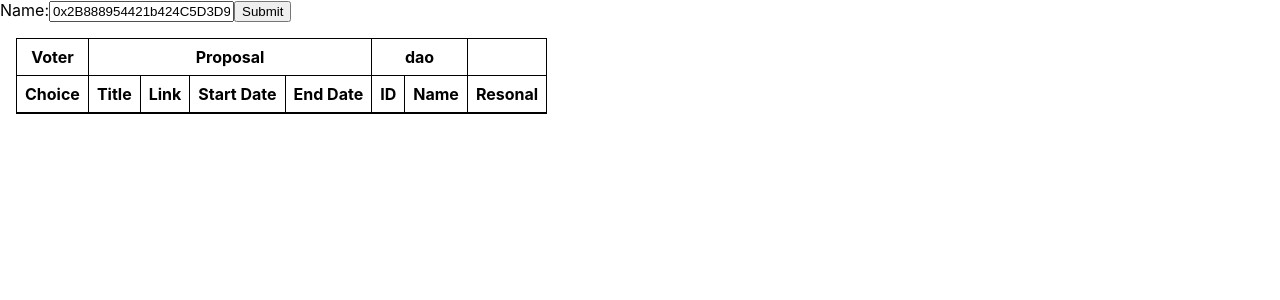
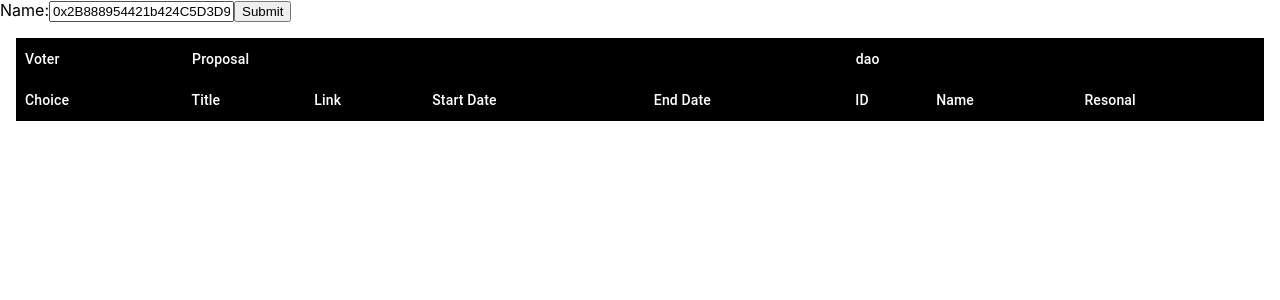
Before and after one commit to senate-dao/senate-dash, a Next.js app: page /votes in a window 1280 px wide. Shown: the top 300 px of the page. Built offline with nearby package versions, Linux system fonts and the light colour scheme.

Commit message:
add materil ui for tables

```diff
--- a/pages/votes/index.js
+++ b/pages/votes/index.js
@@ -3,6 +3,12 @@ import React, { useEffect, useState } from 'react'
 import styled from 'styled-components'
 import { useTable } from 'react-table'
 import { get_votes } from '../../src/votes';
+import { styled as mustyled } from '@mui/material/styles';
+import MaUTable from '@mui/material/Table'
+import TableBody from '@mui/material/TableBody'
+import TableCell, { tableCellClasses } from '@mui/material/TableCell';
+import TableHead from '@mui/material/TableHead'
+import TableRow from '@mui/material/TableRow'
 
 const Styles = styled.div`
   padding: 1rem;
@@ -33,6 +39,26 @@ const Styles = styled.div`
   }
 `
 
+const StyledTableCell = mustyled(TableCell)(({ theme }) => ({
+  [`&.${tableCellClasses.head}`]: {
+    backgroundColor: theme.palette.common.black,
+    color: theme.palette.common.white,
+  },
+  [`&.${tableCellClasses.body}`]: {
+    fontSize: 14,
+  },
+}));
+
+const StyledTableRow = mustyled(TableRow)(({ theme }) => ({
+  '&:nth-of-type(odd)': {
+    backgroundColor: theme.palette.action.hover,
+  },
+  // hide last border
+  '&:last-child td, &:last-child th': {
+    border: 0,
+  },
+}));
+
 function Table({ columns, data }) {
   // Use the state and functions returned from useTable to build your UI
   const {
@@ -48,29 +74,29 @@ function Table({ columns, data }) {
 
   // Render the UI for your table
   return (
-    <table {...getTableProps()}>
-      <thead>
+    <MaUTable {...getTableProps()} sx={{ minWidth: 700 }}>
+      <TableHead>
         {headerGroups.map(headerGroup => (
-          <tr {...headerGroup.getHeaderGroupProps()}>
+          <StyledTableRow {...headerGroup.getHeaderGroupProps()}>
             {headerGroup.headers.map(column => (
-              <th {...column.getHeaderProps()}>{column.render('Header')}</th>
+              <StyledTableCell {...column.getHeaderProps()}>{column.render('Header')}</StyledTableCell>
             ))}
-          </tr>
+          </StyledTableRow>
         ))}
-      </thead>
-      <tbody {...getTableBodyProps()}>
+      </TableHead>
+      <TableBody {...getTableBodyProps()}>
         {rows.map((row, i) => {
           prepareRow(row)
           return (
-            <tr {...row.getRowProps()}>
+            <StyledTableRow {...row.getRowProps()}>
               {row.cells.map(cell => {
-                return <td {...cell.getCellProps()}>{cell.render('Cell')}</td>
+                return <StyledTableCell {...cell.getCellProps()}>{cell.render('Cell')}</StyledTableCell>
               })}
-            </tr>
+            </StyledTableRow>
           )
         })}
-      </tbody>
-    </table>
+      </TableBody>
+    </MaUTable>
   )
 }
 
```
